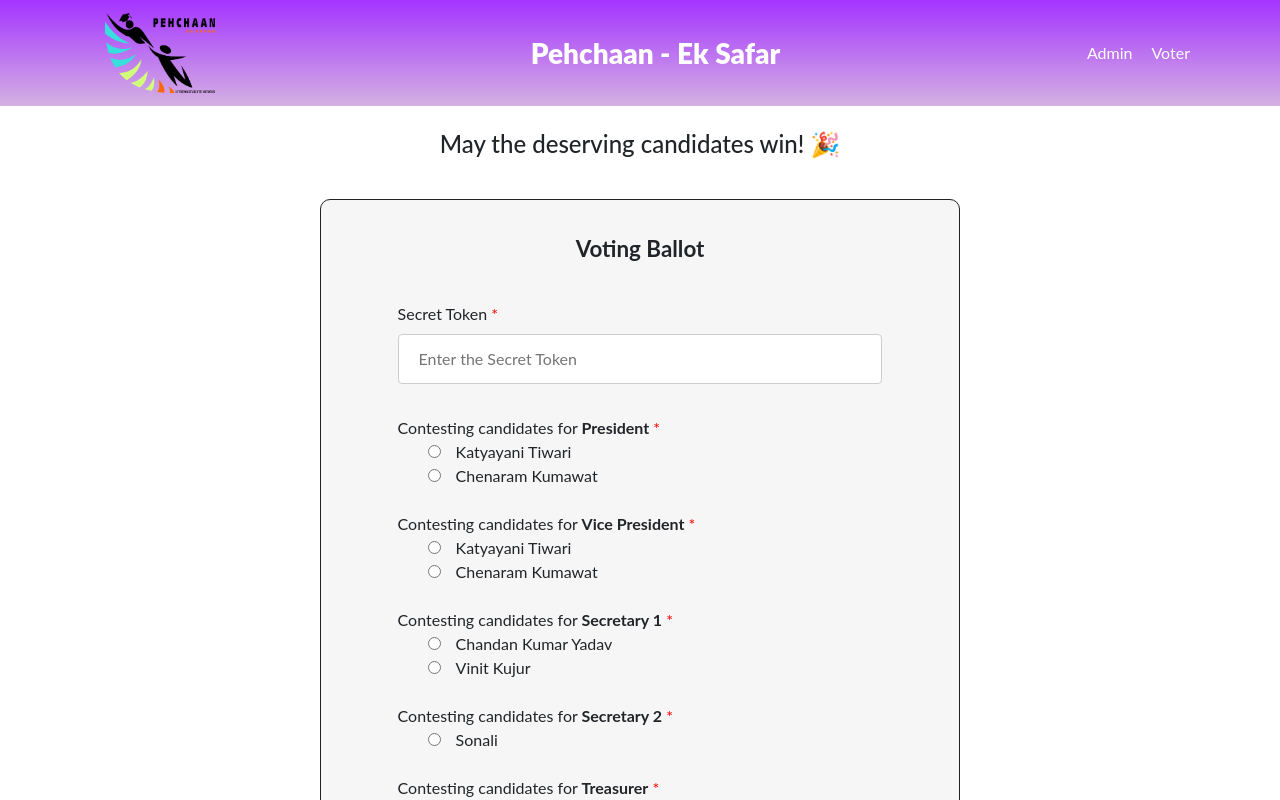
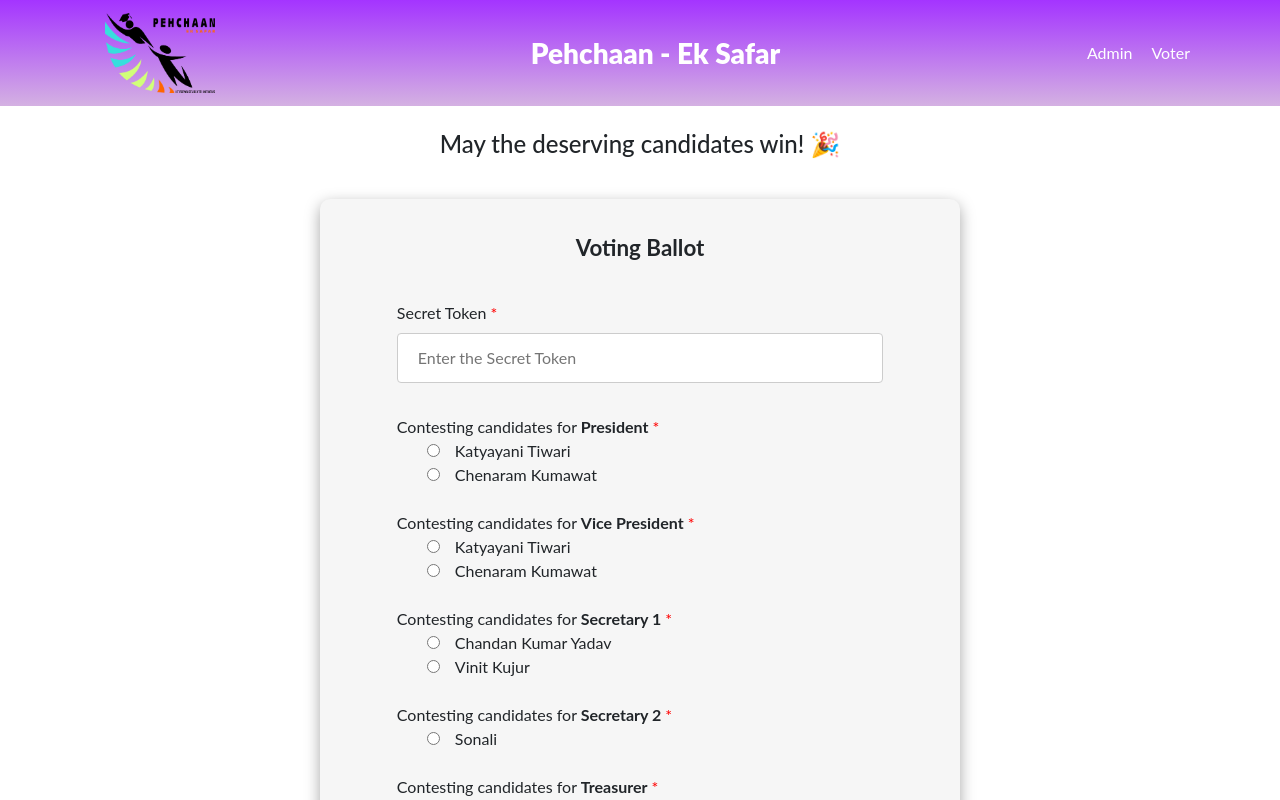
Before and after one commit to NinadSutrave/voting-ballot, a React (Create React App) app: page / in a window 1280 px wide. Shown: the top 800 px of the page. Built offline with nearby package versions, Linux system fonts and the light colour scheme; a web font is replaced by a local one.

Commit message:
box shadow added

```diff
--- a/src/components/VoteForm.css
+++ b/src/components/VoteForm.css
@@ -15,12 +15,11 @@
   flex-direction: column;
   align-items: center;
   justify-content: center;
-  margin: 1rem;
+  margin: 1rem 1rem 3rem 1rem;
   padding: 1rem;
   border-radius: 10px;
   background: #f6f6f6;
-  border: 1px solid #222222;
-  box-shadow: center;
+  box-shadow: rgba(0, 0, 0, 0.35) 0px 5px 15px;
 }
 
 .voter-form {
@@ -61,6 +60,10 @@ input[type=text], select {
     box-sizing: border-box;
   }
 
+  input[type=text]:focus {
+    outline: none;
+  }
+
   input[type=submit] {
     align-items: center;
     width: 100%;
```
Also changed, not shown: src/assets/preview1.png.
